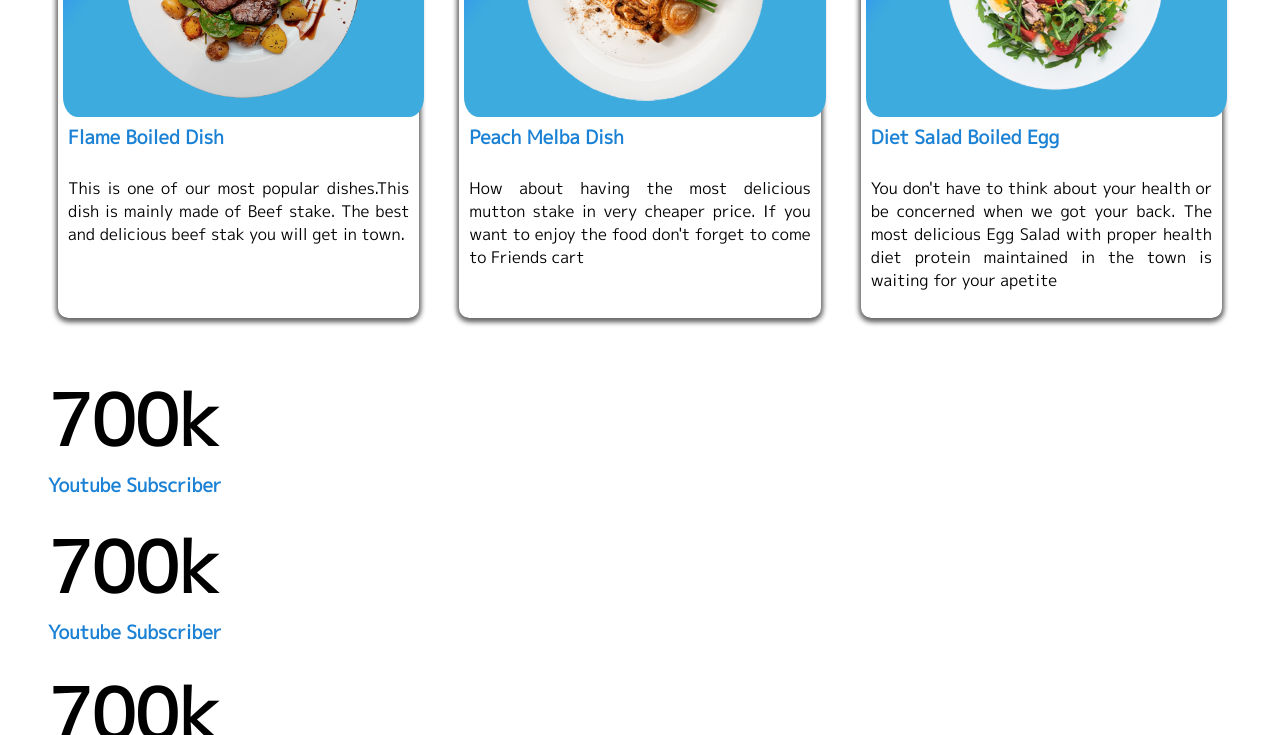
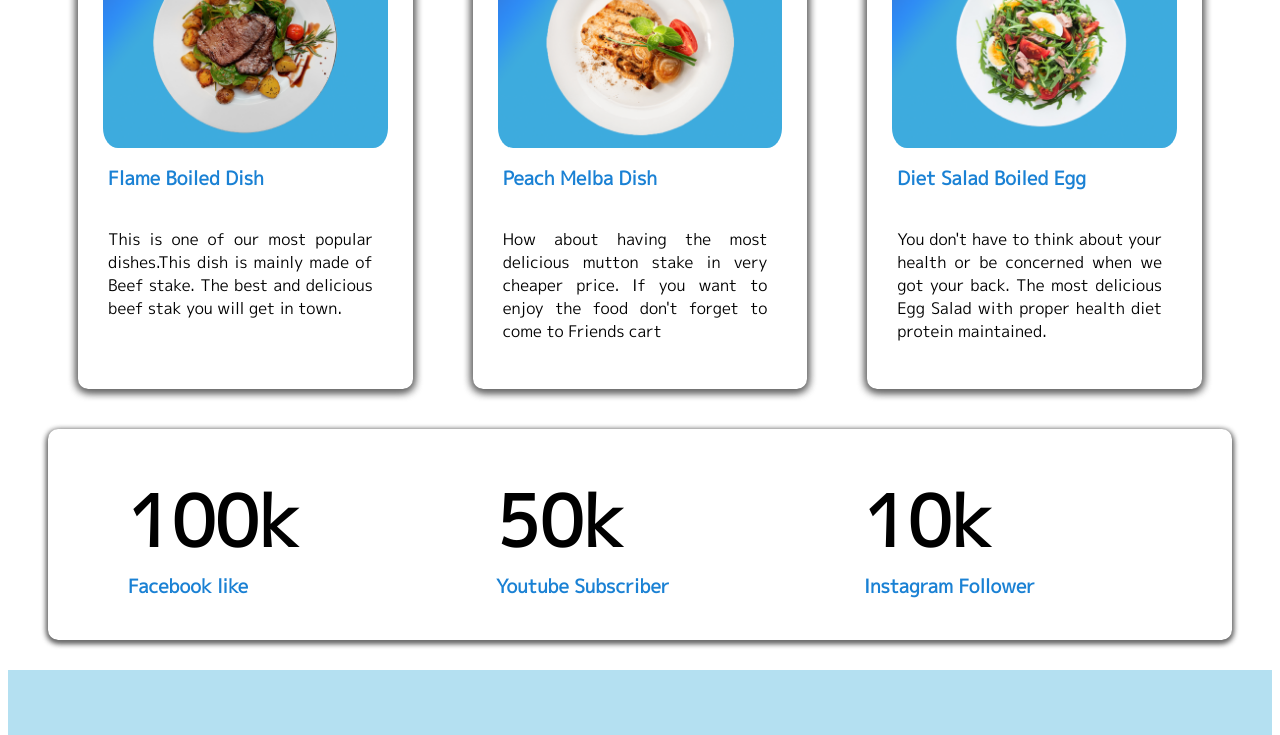
Before and after one commit to Anaskaysar/FoodCart, a plain HTML site: page index.html in a window 1280 px wide. Shown: the part 1130-1865 px from the top of the page. Drawn offline with Linux system fonts and the light colour scheme.

Commit message:
Bonus task 1 added

```diff
--- a/index.html
+++ b/index.html
@@ -18,7 +18,10 @@
             <h3>It's Quick & Delicious</h3>
             <h1>The Art of</h1>
             <h1> <span class="span-color">Speed</span>   & Quality</h1>
-            <p>A Place where you will get your desired food in perfect condition within promising time. Because, we don't compromise with time.</p>
+            <p>
+                A Place where you will get your desired food in perfect condition within promising time. Because,
+                we don't compromise with time.
+            </p>
             <p><a href="#" class="button">Order Now</a></p>
 
         </div>
@@ -33,57 +36,67 @@
         </div>
         <div>
             <h2 class="gray-h2">About me</h2>
-            <p class="about-me-text">This is Kaysarul Anas. Owner of Food Cart. I have been serving food for about one year and successfully satisfied my customers with the quality and time maintainance</p>
+            <p class="about-me-text">
+                This is Kaysarul Anas. Owner of Food Cart. <br>
+                I have been serving food for about one year and successfully satisfied my customers with the quality and time maintainance
+            </p>
             <p><a href="#" class="button">Contact Me</a></p>
         </div>
     </section>
 
     <section class="dish-container ">
         <h2 class="gray-h2" style="text-align: center;">Our Most Popular Dishes</h2>
-        <h3 style="text-align: center; color: black;">These are some of our most famous recepies among all the delicious dishes of ours.Want to see details click more Below</h3>
+        <h3 style="text-align: center; color: black;">These are some of our most famous recepies among all the delicious dishes of ours.<br>
+            Want to see details click more Below</h3>
         <div class=" flexible-container">
             <div class="popular-dishes ">
                 <img src="images/Dish__111.png" alt="">
                 <h3>Flame Boiled Dish</h3>
                 <p> This is one of our most popular dishes.This dish is mainly made of Beef stake.
-                    The best and delicious beef stak you will get in town.</p>
+                    The best and delicious beef stak you will get in town.
+                </p>
             </div>
             <div class="popular-dishes " >
                 <img src="images/Dish__112.png" alt="">
                 <h3>Peach Melba Dish</h3>
-                <p> How about having the most delicious mutton stake in very cheaper price.
-                     If you want to enjoy the food don't forget to come to Friends cart</p>
+                <p>
+                    How about having the most delicious mutton stake in very cheaper price.
+                    If you want to enjoy the food don't forget to come to Friends cart
+                </p>
             </div>
             <div class="popular-dishes ">
                 <img src="images/Dish__113.png" alt="">
                 <h3>Diet Salad Boiled Egg</h3>
-                <p> You don't have to think about your health or be concerned when we got your back.
-                    The most delicious Egg Salad with proper health diet protein maintained in
-                     the town is waiting for your apetite</p>
+                <p>
+                    You don't have to think about your health or be concerned when we got your back.
+                    The most delicious Egg Salad with proper health diet protein maintained.
+                </p>
             </div>
         </div>
     </section>
 
     <section >
-        <div class="Social-count" >
-            <ul>
-                <h1>700k</h1>
+        <div class="social">
+            <div class="social-count">
+                <h1>100k</h1>
+                <h3>Facebook like</h3>
+            </div>
+            <div class="social-count">
+                <h1>50k</h1>
                 <h3>Youtube Subscriber</h3>
-            </ul>
-            <ul>
-                <h1>700k</h1>
-                <h3>Youtube Subscriber</h3>
-            </ul>
-            <ul>
-                <h1>700k</h1>
-                <h3>Youtube Subscriber</h3>
-            </ul>
+            </div>
+            <div class="social-count">
+                <h1>10k</h1>
+                <h3>Instagram Follower</h3>
+            </div>
         </div>
     </section>
 
-    <footer class="footer-container">
-    <h2><span class="span-color">Food</span> Cart</h2>
-    <p>If you want to enjoy the best meal in the town,This is The place for you.</p>
+    <footer class="footer-container ">
+        <h2><span class="span-color">Food</span> Cart</h2>
+        <p id="footer-text">
+            If you want to enjoy the best meal in the town,This is The place for you.
+        </p>
     </footer>
 
 </body>
--- a/style.css
+++ b/style.css
@@ -24,12 +24,12 @@ h3{
 .intro-section{
     padding-left:40px ;
     padding-top: 20px;
+    padding-bottom: 30px;
     width:50%
 
 }
 .intro-section img{
     width: 50%;
-
 }
 .button{
     text-decoration: none;
@@ -39,7 +39,6 @@ h3{
     color:white;
     font-weight:bold;
     border-radius: 20px;
-
 }
 
 .about-me{
@@ -57,15 +56,16 @@ h3{
     padding: 0px;
 }
 .dish-container{
-    margin:30px 30px 30px;
+    margin:50px 40px 30px 40px;
+}
 
-}
 .popular-dishes{
     width: 250%;
     text-align: justify;
-    margin: 20px;
+    margin: 10px 30px 10px 30px;
+    padding: 20px 30px 20px 20px;
     border-radius: 10px;
-    box-shadow: 0 2px 6px 0 gray,0 2px 6px 0;
+    box-shadow: 0 2px 10px 0 gray,0 2px 10px 0;
 }
 
 .popular-dishes img{
@@ -80,27 +80,43 @@ padding-left: 5px;
     padding: 10px;
 }
 .popular-dishes h3{
-    padding-left: 10px;
+    padding: 10px;
 }
-.visitors-count li{
-    display: inline;
+.social{
+    display: flex;
+    margin:30px 40px 30px 40px;
+    padding: 40px;
+    border-radius: 10px;
+    box-shadow: 0 2px 6px 0 gray,0 2px 6px 0;
+}
+
+.social-count{
+    width: 250%;
+    text-align: justify;
+    border: none;
+    border-radius: 10px;
+    padding-left: 40px;
 }
 
 
 .footer-container{
     background-color: rgb(180, 224, 241);
     padding:50px
+}
+
+#footer-text{
+    text-align: center;
+    font-weight: bold;
 
 }
 
-.footer-container h2{
-    text-align: center;
-}
-.footer-container p{
-text-align: center;
-font-weight: bold;
+footer h2{
+    text-align: center;;
 }
 
 .social-count ul{
     display: flex;
 }
+#populardish{
+    text-align: center;
+}
```
Lines whose indentation alone changed are shown as unchanged.
